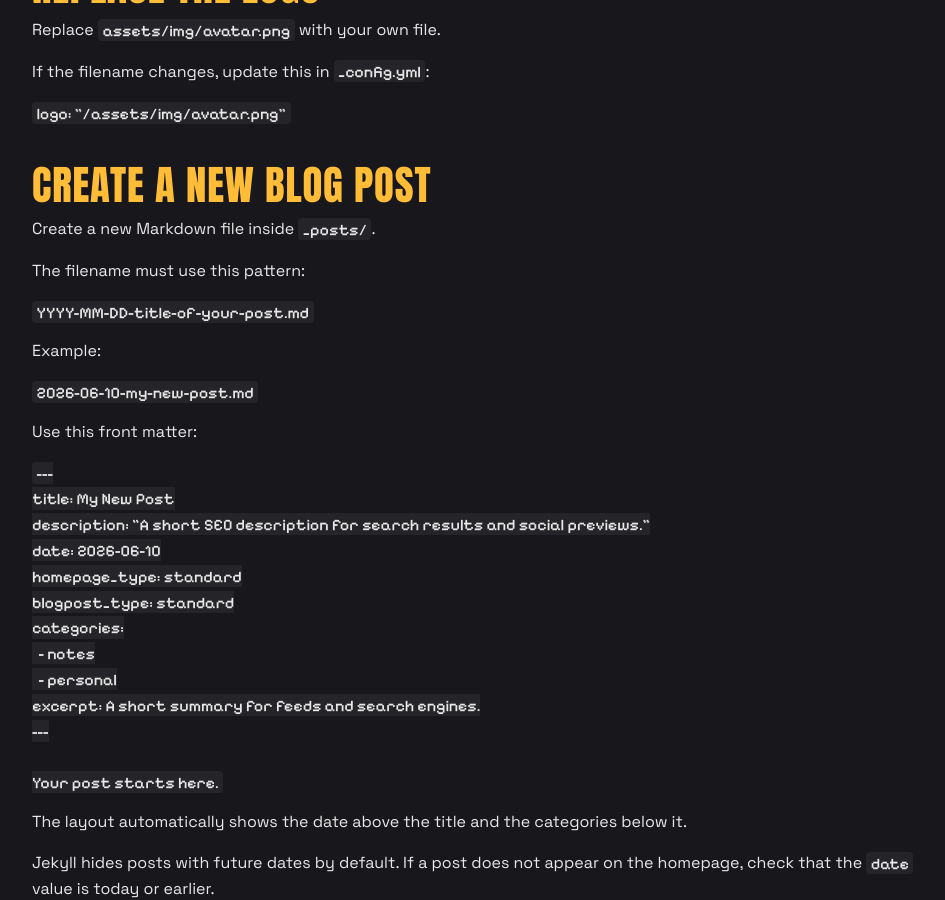
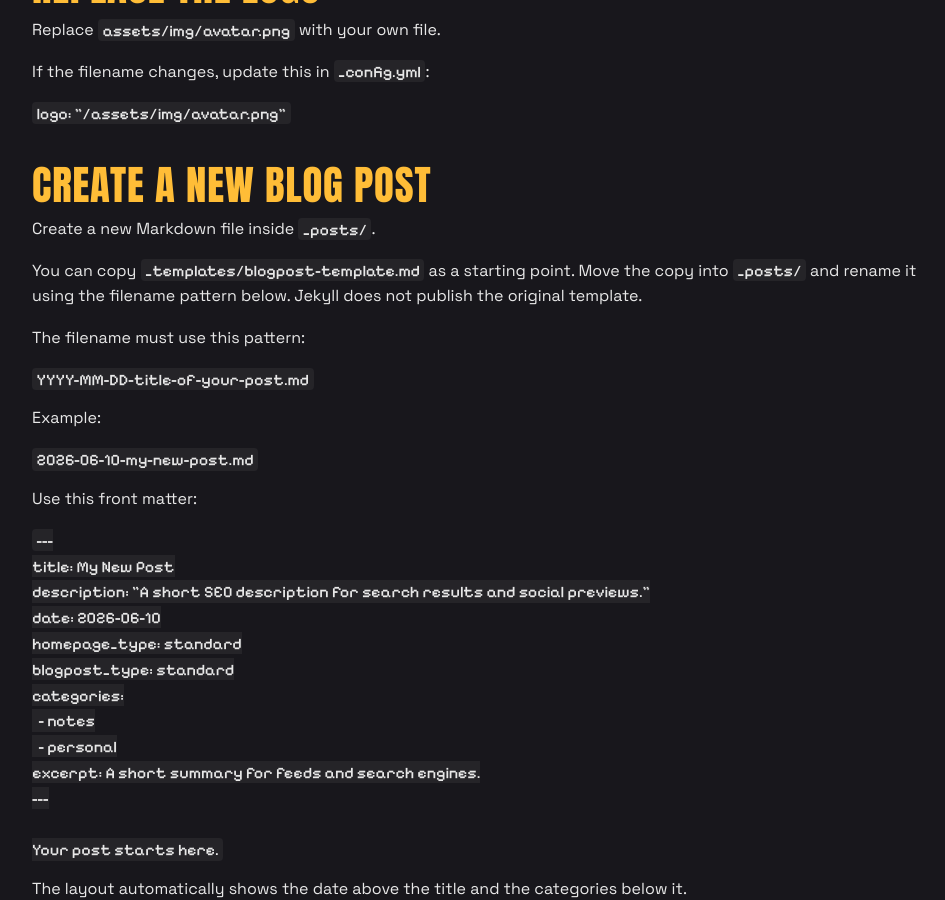
Before and after one commit to Alxndrrr/alexx.fyi, a Jekyll site: the page built from manual.md, in a window 1280 px wide and 900 px high, scrolled down 3232 px. Shown: the whole window, without its empty margins (288-1233 px from the left). Built offline with Jekyll 4.4.1, drawn with Linux system fonts in a browser that asks for light colours; some web fonts are replaced; our own code applies the rules of GitHub Pages for plain Markdown files.

Commit message:
Blogpost: two controllers

```diff
--- a/manual.md
+++ b/manual.md
@@ -143,6 +143,10 @@ logo: "/assets/img/avatar.png"
 ## Create a New Blog Post
 
 Create a new Markdown file inside `_posts/`.
+
+You can copy `_templates/blogpost-template.md` as a starting point. Move the
+copy into `_posts/` and rename it using the filename pattern below. Jekyll
+does not publish the original template.
 
 The filename must use this pattern:
 
```
Also changed, not shown: _posts/2026-06-05-two-controllers-no-wifi.md (added, +27 -0 lines), _templates/blogpost-template.md (added, +13 -0 lines), assets/img/posts/two controllers no wifi.png (added).
